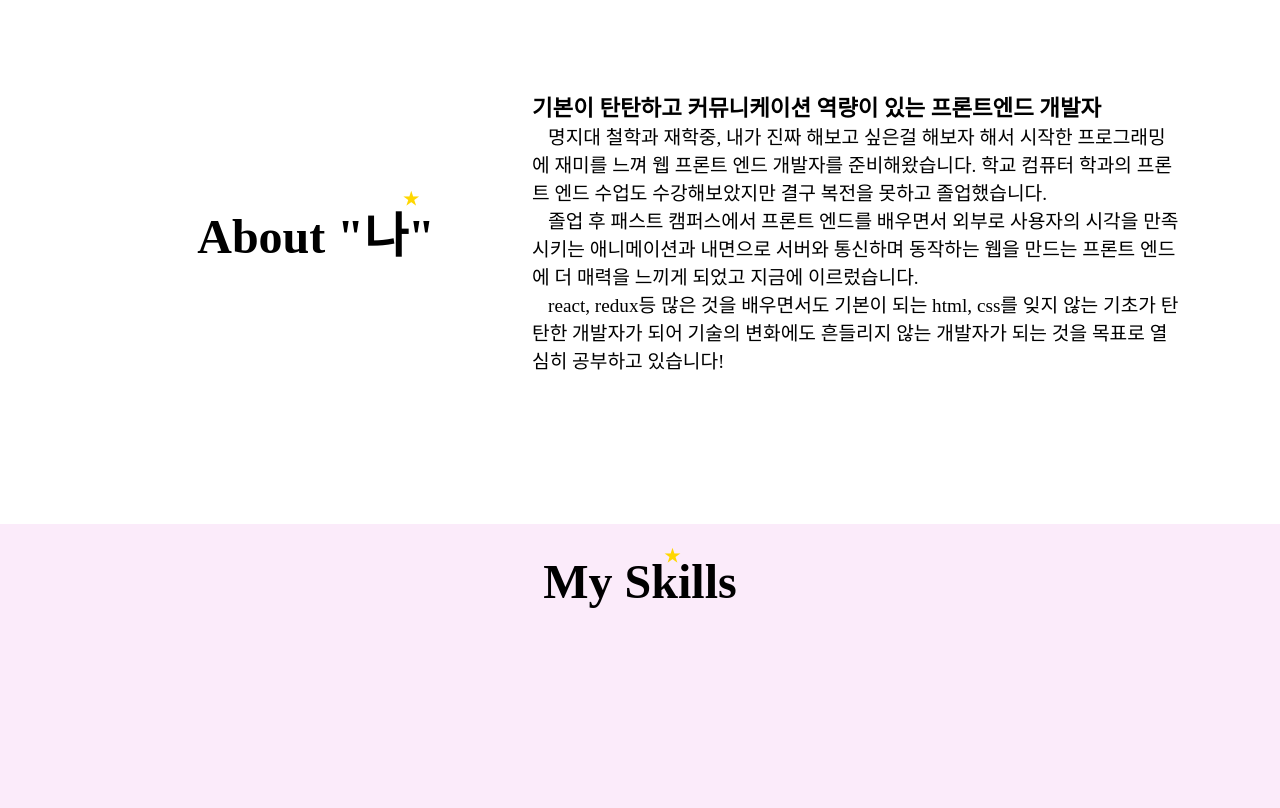
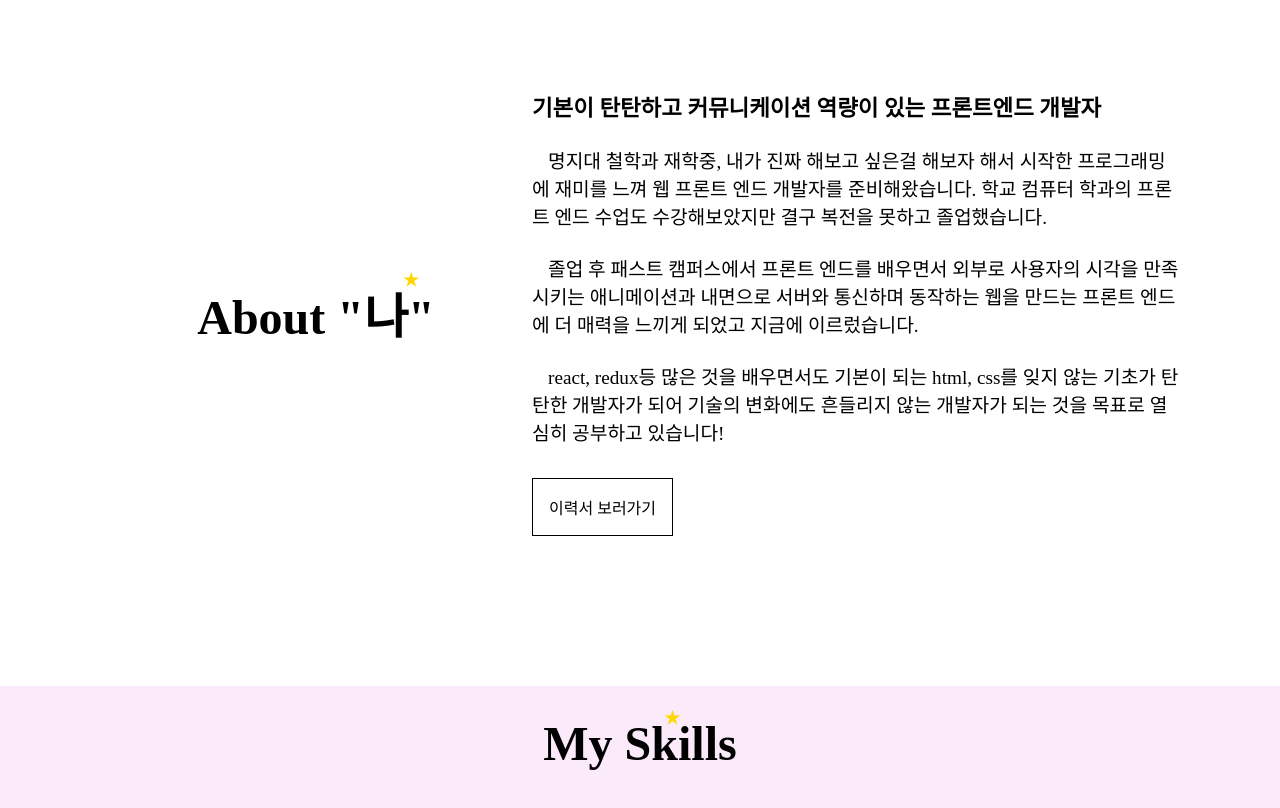
Before and after one commit to winbigcoms/myPage, a React (Create React App) app: page / in a window 1280 px wide. Shown: the part 860-1668 px from the top of the page. Built offline with nearby package versions, Linux system fonts and the light colour scheme.

Commit message:
feat about

```diff
--- a/src/components/about/About.jsx
+++ b/src/components/about/About.jsx
@@ -30,6 +30,7 @@ export default function About({setOffsets}){
           react, redux등 많은 것을 배우면서도 기본이 되는 html, css를 잊지 않는 기초가 탄탄한 개발자가 되어 기술의 변화에도 흔들리지 않는 개발자가 되는 것을 목표로
           열심히 공부하고 있습니다!
         </p>
+        <a href="https://www.notion.so/2c01f65f48444e568a03b3fb397d5307" title="notion 이력서 보기">이력서 보러가기</a>
       </div>
     </section>
   )
--- a/src/components/about/About.module.scss
+++ b/src/components/about/About.module.scss
@@ -29,8 +29,17 @@
     }
     p{
     text-indent: 1rem;
-
-      font-size: 1.2rem
+      font-size: 1.2rem;
+      margin-top: 1.5rem;
+    }
+    a{
+      display: inline-block;
+      margin: auto;
+      margin-top: 2rem;
+      padding: 1rem;
+      border: 1px solid #000;
+      color: #000;
+      text-align: right;
     }
   }
 }
@@ -44,6 +53,8 @@
     .aboutTextWrapper{
       width: 100%;
       padding: 50px 20px;
+      display: flex;
+      flex-direction: column;
       h3{
         font-size: 1.2rem;
         text-align: center;
```
